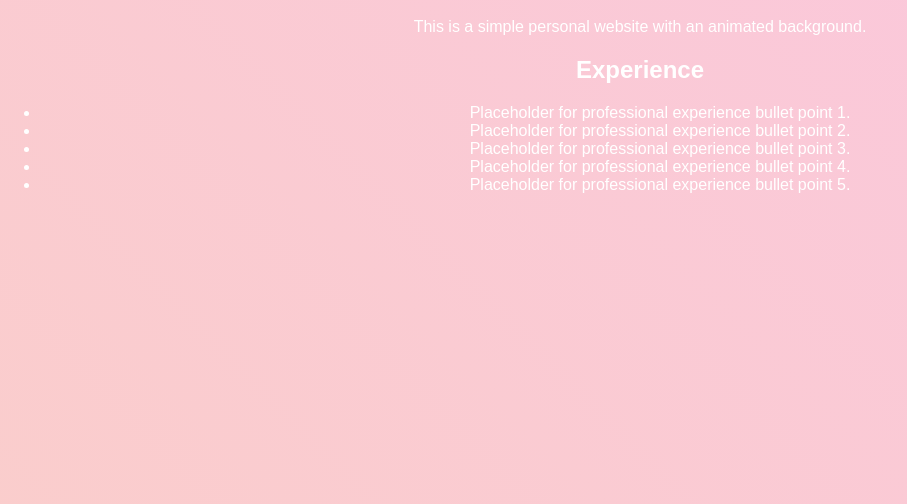
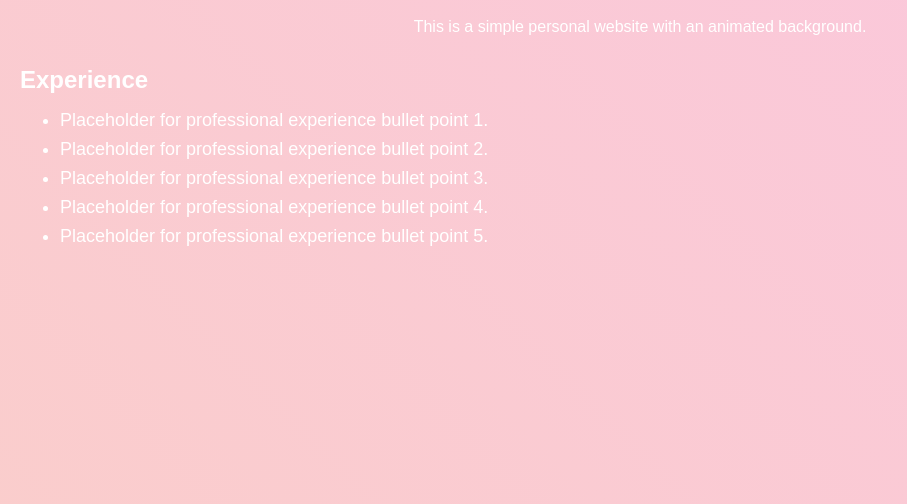
Before and after one commit to awu41/personal-website, a plain HTML site: page index.html in a window 1280 px wide. Shown: the part 296-800 px from the top of the page, without its empty margins (0-907 px from the left). Drawn offline with Linux system fonts and the light colour scheme.

Commit message:
Left align epxerience points

```diff
--- a/style.css
+++ b/style.css
@@ -33,3 +33,26 @@ body {
 color: white;
 margin-top: 20%;
 }
+
+/* Experience Section */
+#experience {
+  margin-top: 30px;
+  padding-left: 20px; /* Add padding to move content away from the left edge */
+  text-align: left;
+  color: white;
+}
+
+#experience h2 {
+  font-size: 24px;
+  margin-bottom: 10px;
+}
+
+#experience ul {
+  list-style-type: disc;
+  padding-left: 40px; /* Indent the bullet points further */
+}
+
+#experience li {
+  margin-bottom: 8px;
+  font-size: 18px;
+}
```
Lines whose indentation alone changed are shown as unchanged.
